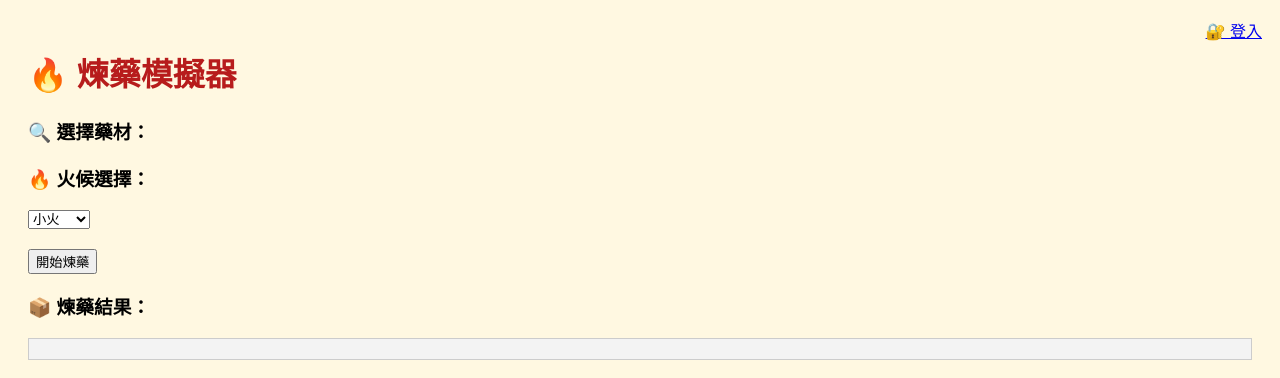
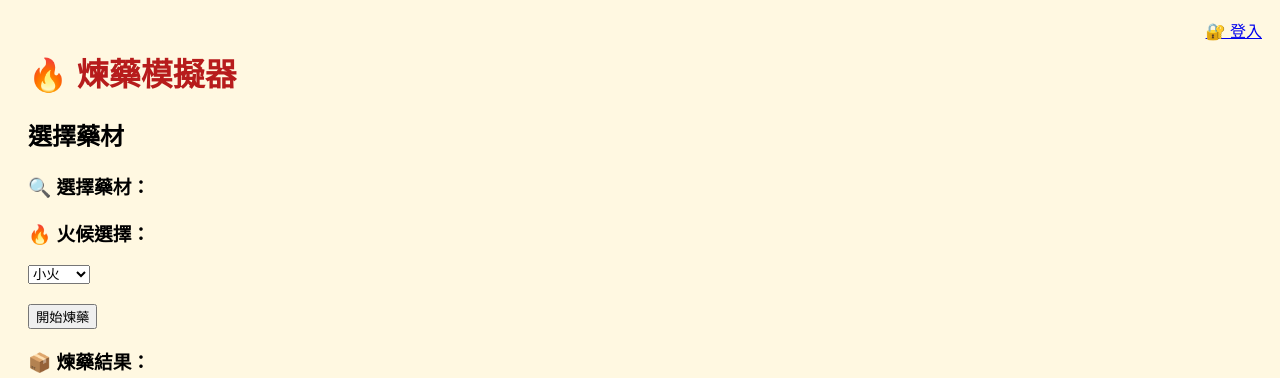
Before and after one commit to gx09950113-web/QunYingAlchemy-simulator, a plain HTML site: page index.html in a window 1280 px wide. Shown: the top 378 px of the page. Drawn offline with Linux system fonts and the light colour scheme; no server answers.

Commit message:
Update index.html

```diff
--- a/index.html
+++ b/index.html
@@ -36,6 +36,14 @@
 
   <h1>🔥 煉藥模擬器</h1>
 
+<section>
+  <h2>選擇藥材</h2>
+  <div id="herbContainer">
+    <!-- JS 會動態填入勾選框 -->
+  </div>
+</section>
+
+
   <!-- 藥材選擇 -->
   <section>
     <h3>🔍 選擇藥材：</h3>
```
